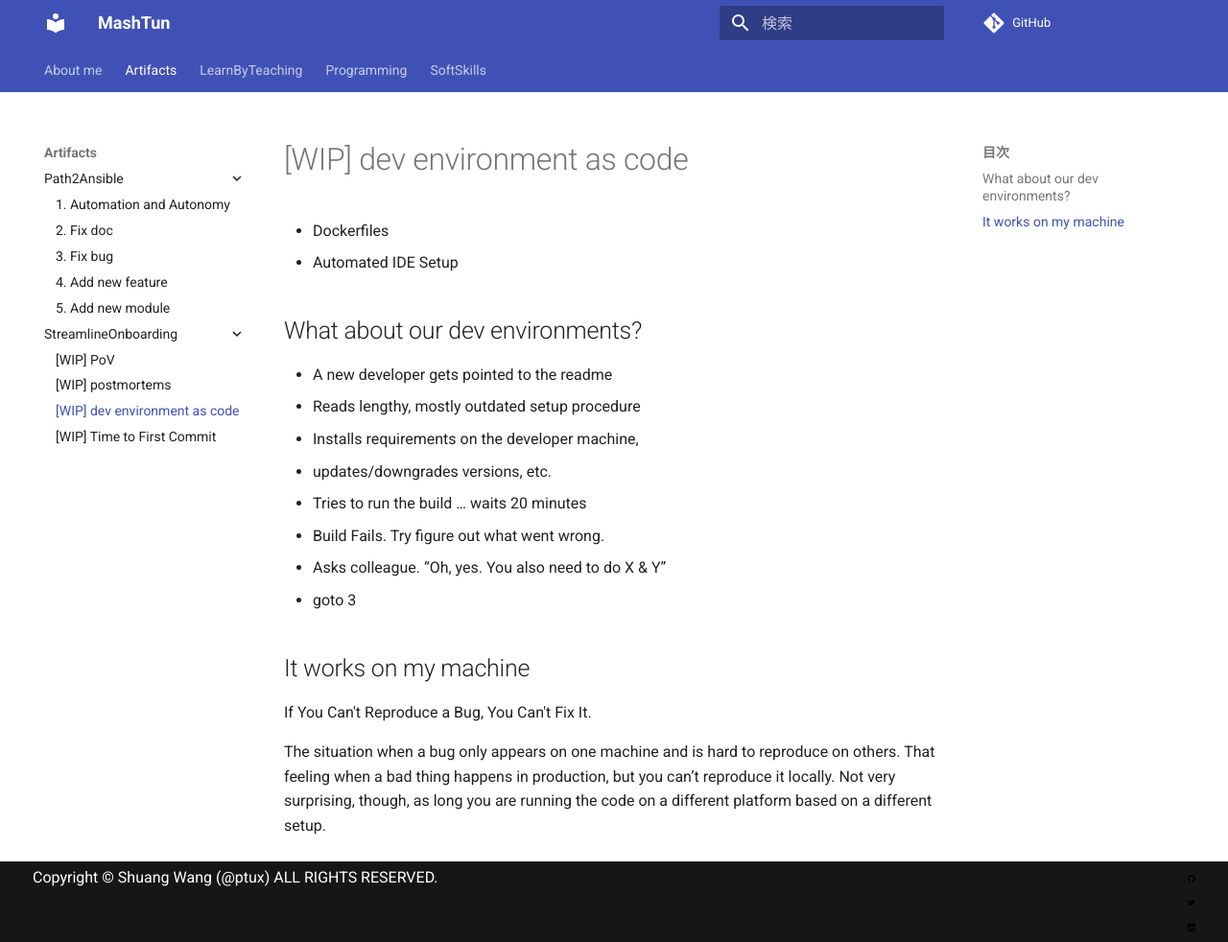
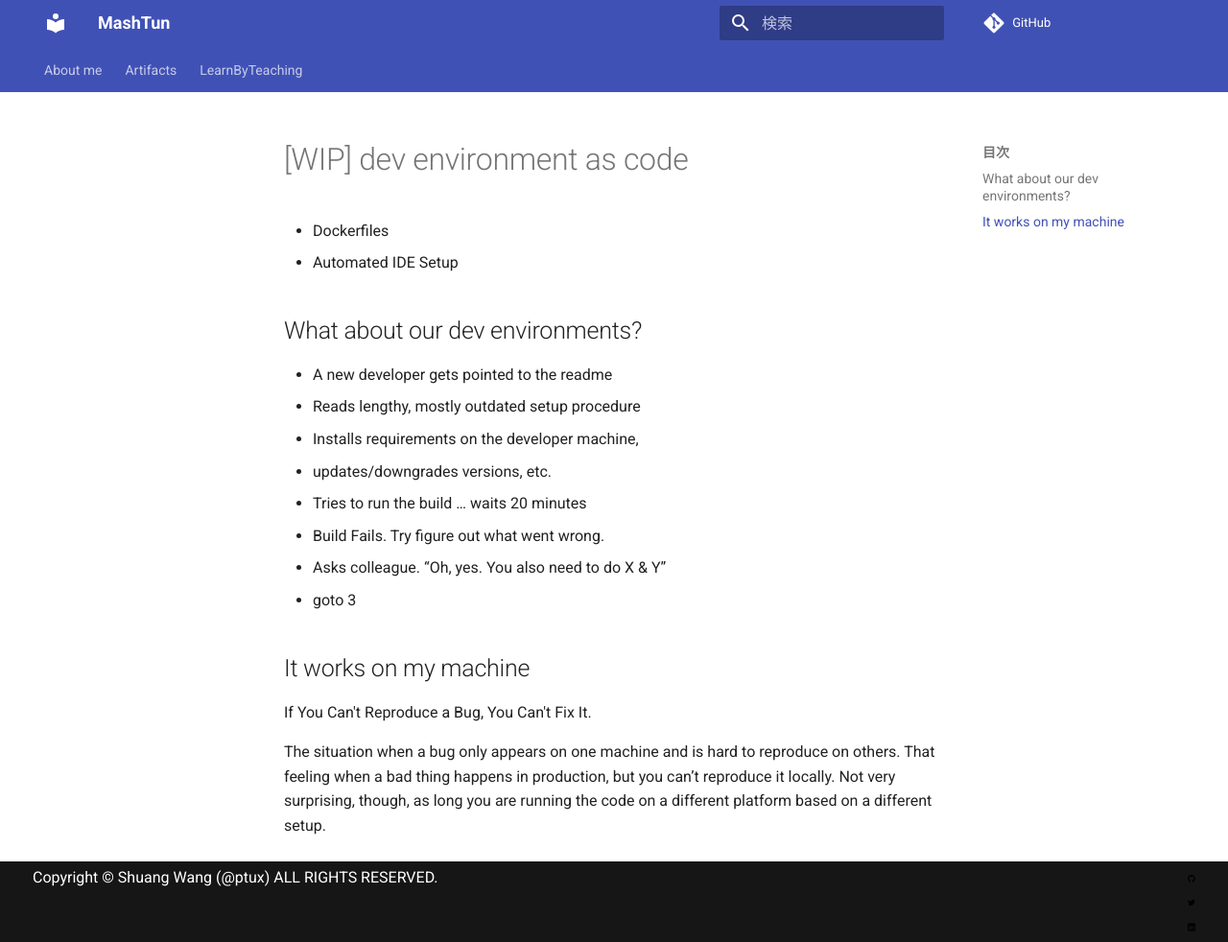
Before and after one commit to ptux/mashtun, an MkDocs documentation site: the page built from docs/Artifacts/StreamlineOnboarding/dev environment as code.md, in a window 1280 px wide and 982 px high. Shown: the whole window at 96% size. Built offline with MkDocs 1.6.1 and Material for MkDocs 9.7.7, drawn with Linux system fonts in a browser that asks for light colours; comment, search, counter and statistics services are not loaded.

Commit message:
remove wip pages

```diff
--- a/mkdocs.yml
+++ b/mkdocs.yml
@@ -53,15 +53,6 @@ nav:
       - "Artifacts/Path2Ansible/3. Fix bug.md"
       - "Artifacts/Path2Ansible/4. Add new feature.md"
       - "Artifacts/Path2Ansible/5. Add new module.md"
-  - StreamlineOnboarding:
-      - "Artifacts/StreamlineOnboarding/proof of value.md"
-      - "Artifacts/StreamlineOnboarding/postmortems.md"
-      - "Artifacts/StreamlineOnboarding/dev environment as code.md"
-      - "Artifacts/StreamlineOnboarding/time to first commit.md"
 - LearnByTeaching:
   - "LearnByTeaching/pod-lifecycle.md"
   - "LearnByTeaching/rate-avg-func.md"
-- Programming:
-  - "Programming/READEME.md"
-- SoftSkills:
-  - "SoftSkills/softskills.md"
```
